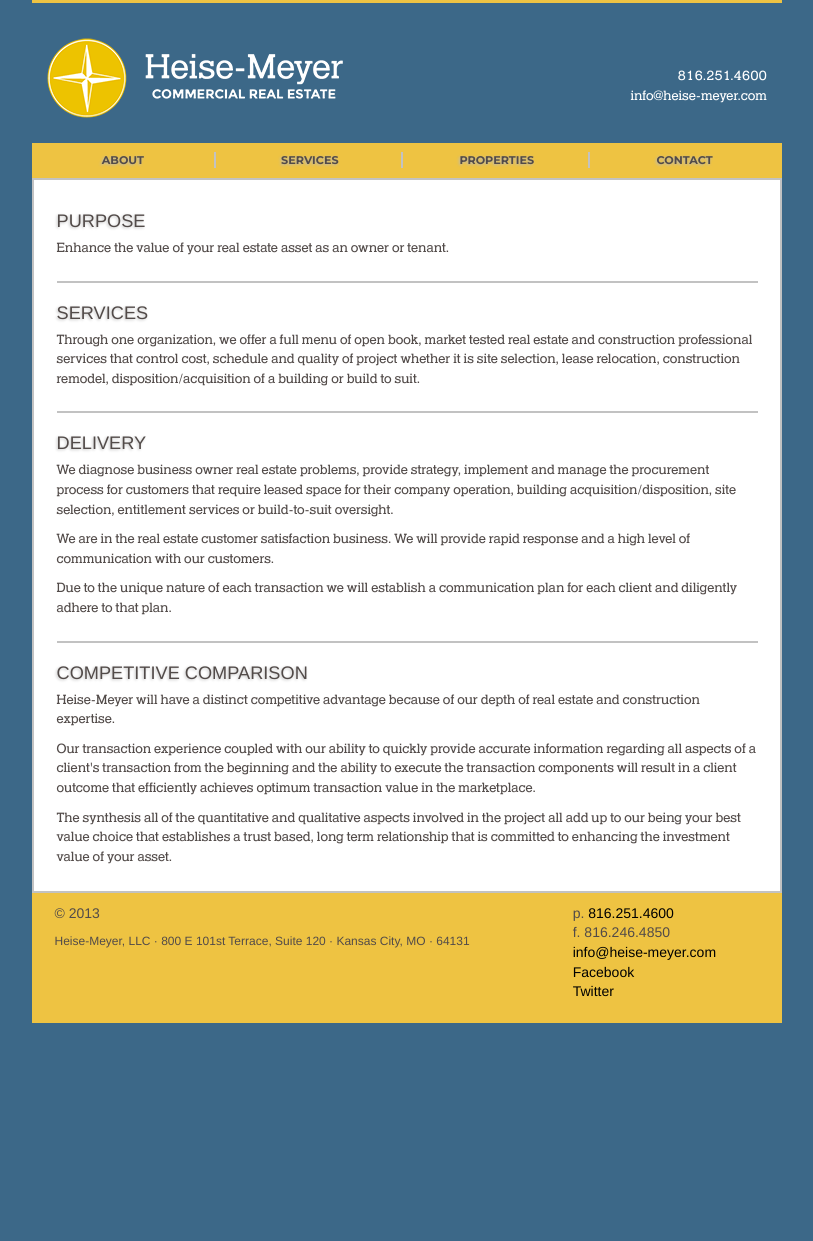
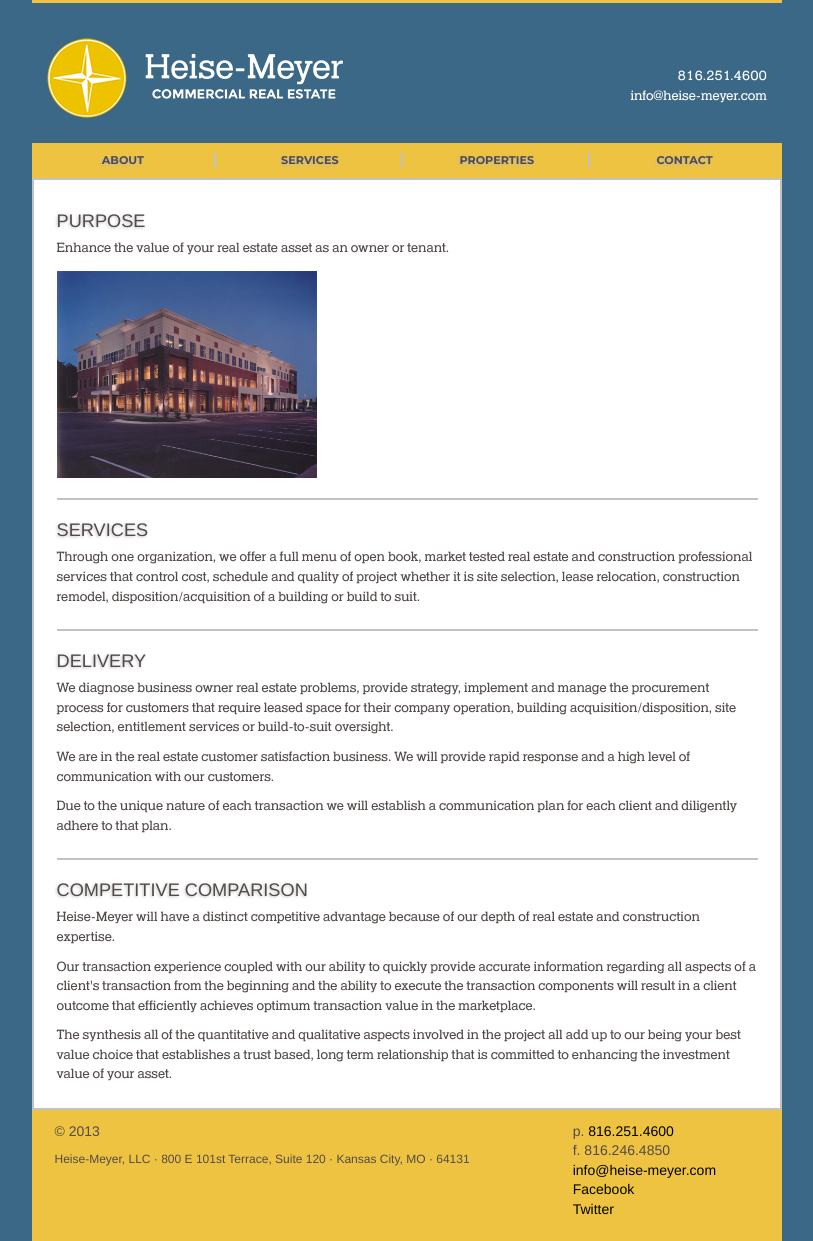
Before and after one commit to jiko/heisemeyer, a Jekyll site: the page built from index.html, in a window 1280 px wide. Shown: the whole page, without its empty margins (233-1046 px from the left). Built offline with Jekyll 4.4.1, drawn with Linux system fonts in a browser that asks for light colours; before the commit the page ends 1023 px from its top, so only the background shows below that.

Commit message:
Home Page Image

```diff
--- a/index.html
+++ b/index.html
@@ -4,7 +4,8 @@
 ---
 
   <h1>Purpose</h1>
-   	<p> Enhance the  value of your real estate asset as an owner or tenant.</p><hr>
+   	<p> Enhance the  value of your real estate asset as an owner or tenant.</p>
+   	<p><img src="{{ site.baseurl }}/img/biz-ex3.jpg" width="260"/></p><hr>
   <h1>Services</h1>
     <p>Through one organization, we offer a full menu of open book, market tested real estate and construction professional services that control cost, schedule and quality of project whether it is site selection, lease relocation, construction remodel, disposition/acquisition of a building or build to suit.    	      </p><hr>
   <h1>Delivery</h1>
```
